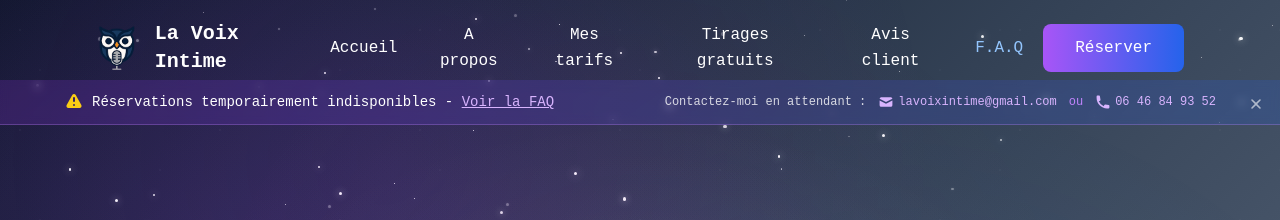
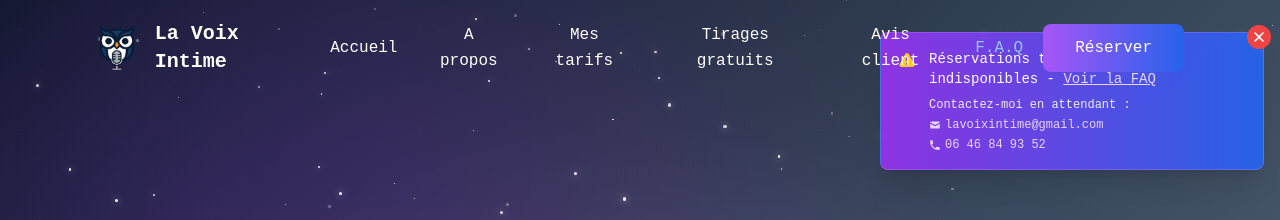
Before and after one commit to PierreMaze/la-voix-intime, a React (Vite) app: page / in a window 1280 px wide. Shown: the top 220 px of the page. Built offline with nearby package versions, Linux system fonts and the light colour scheme.

Commit message:
Refactorisation du composant InfoBanner : amélioration du style et de la structure, ajout d'un bouton de fermeture redessiné et réorganisation des informations affichées pour une meilleure clarté. Suppression d'un commentaire dans le composant Reviews pour alléger le contenu.

```diff
--- a/src/components/features/InfoBanner.jsx
+++ b/src/components/features/InfoBanner.jsx
@@ -12,19 +12,13 @@ const InfoBanner = () => {
 
   return (
     <FadeIn>
-      <div className="fixed right-0 left-0 z-40 border-b top-16 bg-gradient-to-r from-purple-600/20 to-blue-600/20 backdrop-blur-sm border-purple-400/30">
-        <div className="px-4 py-3 sm:px-16">
-          <div className="flex flex-col items-center justify-between gap-2 text-center sm:flex-row sm:text-left sm:gap-4">
-            {/* Bouton de fermeture simplifié */}
-            <div className="absolute top-2 right-2 sm:top-3 sm:right-3 z-50">
+      <div className="fixed z-50 top-4 right-4 max-w-sm">
+        <div className="border rounded-lg shadow-xl bg-gradient-to-r from-purple-600/95 to-blue-600/95 backdrop-blur-sm border-purple-400/30">
+          {/* Bouton de fermeture */}
           <button
             onClick={handleClose}
-                className="flex items-center justify-center w-8 h-8 sm:w-6 sm:h-6 text-white/60 hover:text-white transition-colors duration-200"
-                aria-label="Fermer la banderole">
-                <svg
-                  className="w-5 h-5 sm:w-4 sm:h-4"
-                  fill="currentColor"
-                  viewBox="0 0 20 20">
+            className="absolute z-10 flex items-center justify-center w-6 h-6 text-white bg-red-500 rounded-full transition-colors duration-200 -top-2 -right-2 hover:bg-red-600">
+            <svg className="w-4 h-4" fill="currentColor" viewBox="0 0 20 20">
               <path
                 fillRule="evenodd"
                 d="M4.293 4.293a1 1 0 011.414 0L10 8.586l4.293-4.293a1 1 0 111.414 1.414L11.414 10l4.293 4.293a1 1 0 01-1.414 1.414L10 11.414l-4.293 4.293a1 1 0 01-1.414-1.414L8.586 10 4.293 5.707a1 1 0 010-1.414z"
@@ -32,12 +26,12 @@ const InfoBanner = () => {
               />
             </svg>
           </button>
-            </div>
 
-            {/* Message principal */}
-            <div className="flex items-center">
+          <div className="p-4">
+            {/* Icône d'avertissement */}
+            <div className="flex items-start gap-3">
               <svg
-                className="w-5 h-5 text-yellow-400 mr-2 flex-shrink-0"
+                className="w-5 h-5 text-yellow-400 mt-0.5 flex-shrink-0"
                 fill="currentColor"
                 viewBox="0 0 20 20">
                 <path
@@ -46,25 +40,27 @@ const InfoBanner = () => {
                   clipRule="evenodd"
                 />
               </svg>
-              <span className="text-sm font-medium text-white">
+
+              <div className="flex-1">
+                {/* Message principal */}
+                <p className="text-sm font-medium text-white mb-2">
                   Réservations temporairement indisponibles -{" "}
                   <a
                     href="#faq"
-                  className="underline transition-colors duration-200 text-purple-300 hover:text-purple-200">
+                    className="underline transition-colors duration-200 text-purple-200 hover:text-purple-100">
                     Voir la FAQ
                   </a>
-              </span>
-            </div>
+                </p>
 
                 {/* Informations de contact */}
-            <div className="flex flex-col items-center gap-1 text-xs sm:flex-row sm:gap-3 text-white/80">
-              <span>Contactez-moi en attendant :</span>
-              <div className="flex flex-col items-center gap-2 sm:flex-row sm:gap-3">
+                <div className="text-xs text-white/90 space-y-1">
+                  <p>Contactez-moi en attendant :</p>
+                  <div className="space-y-1">
                     <a
                       href="mailto:lavoixintime@gmail.com"
-                  className="flex items-center gap-1 transition-colors duration-200 text-purple-300 hover:text-purple-200">
+                      className="flex items-center gap-1 transition-colors duration-200 text-purple-200 hover:text-purple-100">
                       <svg
-                    className="w-4 h-4"
+                        className="w-3 h-3"
                         fill="currentColor"
                         viewBox="0 0 20 20">
                         <path d="M2.003 5.884L10 9.882l7.997-3.998A2 2 0 0016 4H4a2 2 0 00-1.997 1.884z" />
@@ -72,12 +68,11 @@ const InfoBanner = () => {
                       </svg>
                       lavoixintime@gmail.com
                     </a>
-                <span className="text-purple-400">ou</span>
                     <a
                       href="tel:+33646849352"
-                  className="flex items-center gap-1 transition-colors duration-200 text-purple-300 hover:text-purple-200">
+                      className="flex items-center gap-1 transition-colors duration-200 text-purple-200 hover:text-purple-100">
                       <svg
-                    className="w-4 h-4"
+                        className="w-3 h-3"
                         fill="currentColor"
                         viewBox="0 0 20 20">
                         <path d="M2 3a1 1 0 011-1h2.153a1 1 0 01.986.836l.74 4.435a1 1 0 01-.54 1.06l-1.548.773a11.037 11.037 0 006.105 6.105l.774-1.548a1 1 0 011.059-.54l4.435.74a1 1 0 01.836.986V17a1 1 0 01-1 1h-2C7.82 18 2 12.18 2 5V3z" />
@@ -89,6 +84,8 @@ const InfoBanner = () => {
               </div>
             </div>
           </div>
+        </div>
+      </div>
     </FadeIn>
   );
 };
--- a/src/components/features/common/reviews/Index.jsx
+++ b/src/components/features/common/reviews/Index.jsx
@@ -36,13 +36,6 @@ const Reviews = () => {
       date: "2025-08-22",
       comment:
         "Merci à ton tirage effectué ce samedi. Cela m’a éclairé et cela à rejoint le programme que j’effectue sur moi en neurosciences (reprogrammation dans des domaines clés de la vie). Je vous la recommande ! 😉🤗",
-    },
-    {
-      name: "Marc F.",
-      rating: 5,
-      date: "2025-08-24",
-      comment:
-        "Merci ! Toujours un réel plaisir pour ces moments de partage. Toujours des tirages d'une parfaite justesse du moment, clair et fluide, participe à la reflexion ! Merci aussi pour les tirages  du 'soir' belles options d'ouvertures de pensées. 🙏",
     },
   ];
 
```
Lines whose indentation alone changed are shown as unchanged.
